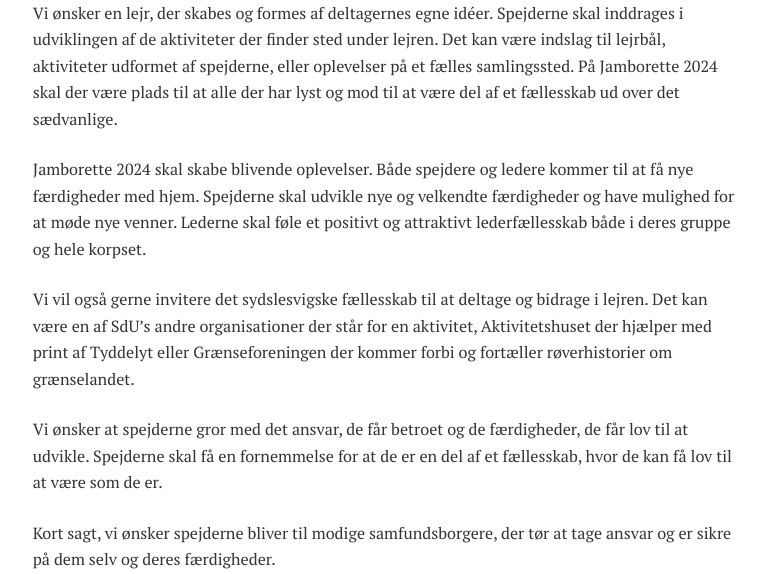
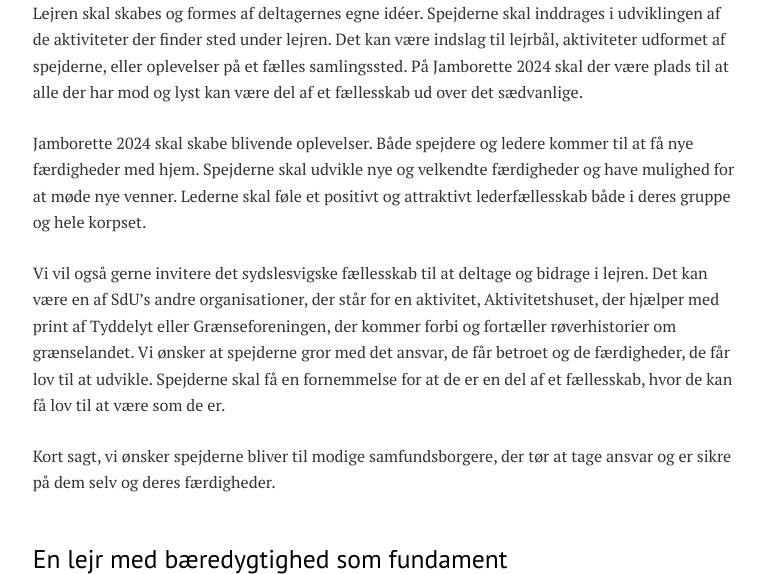
Before and after one commit to TorSalve/jamborette-hjemmeside, a Jekyll site: the page built from pages/vision.md, in a window 1280 px wide and 900 px high, scrolled down 332 px, cut to the strip 258-832 px from the top of the window. Shown: the whole strip, without its empty margins (255-1020 px from the left). Built offline with Jekyll 4.4.1, drawn with Linux system fonts in a browser that asks for light colours; some of the changed text lies outside the part shown.

Commit message:
small updates

```diff
--- a/pages/vision.md
+++ b/pages/vision.md
@@ -10,15 +10,15 @@
 ![En flok spejdere der sidder til et åbningslejrbål]({{site.baseurl}}/assets/images/Pages/lejrbål.jpeg)
 <span class="image-caption">Foto: Kira Kutscher</span>
 
-Vi ønsker en lejr, der skabes og formes af deltagernes egne idéer. Spejderne skal inddrages i udviklingen af de aktiviteter der finder sted under lejren. Det kan være indslag til lejrbål, aktiviteter udformet af spejderne, eller oplevelser på et fælles samlingssted. På Jamborette 2024 skal der være plads til at alle der har lyst og mod til at være del af et fællesskab ud over det sædvanlige.
+Lejren skal skabes og formes af deltagernes egne idéer. Spejderne skal inddrages i udviklingen af de aktiviteter der finder sted under lejren. Det kan være indslag til lejrbål, aktiviteter udformet af spejderne, eller oplevelser på et fælles samlingssted. På Jamborette 2024 skal der være plads til at alle der har mod og lyst kan være del af et fællesskab ud over det sædvanlige.
 
 Jamborette 2024 skal skabe blivende oplevelser. Både spejdere og ledere kommer til at få nye færdigheder med hjem. Spejderne skal udvikle nye og velkendte færdigheder og have mulighed for at møde nye venner. Lederne skal føle et positivt og attraktivt lederfællesskab både i deres gruppe og hele korpset.
 
-Vi vil også gerne invitere det sydslesvigske fællesskab til at deltage og bidrage i lejren. Det kan være en af SdU’s andre organisationer der står for en aktivitet, Aktivitetshuset der hjælper med print af Tyddelyt eller Grænseforeningen der kommer forbi og fortæller røverhistorier om grænselandet.
-
+Vi vil også gerne invitere det sydslesvigske fællesskab til at deltage og bidrage i lejren. Det kan være en af SdU’s andre organisationer, der står for en aktivitet, Aktivitetshuset, der hjælper med print af Tyddelyt eller Grænseforeningen, der kommer forbi og fortæller røverhistorier om grænselandet.
 Vi ønsker at spejderne gror med det ansvar, de får betroet og de færdigheder, de får lov til at udvikle. Spejderne skal få en fornemmelse for at de er en del af et fællesskab, hvor de kan få lov til at være som de er.
 
 Kort sagt, vi ønsker spejderne bliver til modige samfundsborgere, der tør at tage ansvar og er sikre på dem selv og deres færdigheder.
+
 
 # En lejr med bæredygtighed som fundament
 ![Et par spejdere i gang med at lave mad]({{site.baseurl}}/assets/images/Pages/bæredygtighed.jpeg)
@@ -31,15 +31,17 @@
 Vi vil efterlade Tydal og vores omverden bedre end vi fandt dem.
 
 
+
 # En lejr i friluftslivet
 ![En spejderpatrulje på hejk]({{site.baseurl}}/assets/images/Pages/hejk.jpeg)
 <span class="image-caption">Foto: Tim Rediger</span>
 
-Jamborette 2024 er en hyldest til friluftsliv. Vi ønsker at skabe rammer for at spejderne kan komme ud og opleve naturen. Enhver spejder skal være med; med til at finde vej, med til oplevelser, og med til at løse udfordringer.
+Jamborette 2024 er en hyldest til friluftsliv. Lejren skal skabe rammer for at spejderne kan komme ud og opleve naturen. Enhver spejder skal være med; med til at finde vej, med til oplevelser, og med til at løse udfordringer.
 
 Lejren skal byde mulighed for spejdernes udfoldelse i naturen. Træer skal der klatres i. Treener skal der sejles på. Bakker skal bestiges. Og spejderne kan det hele.
 
 En stor del af de blivende oplevelser skal skabes i harmoni med naturen.  Spejderne skal ud i naturen, om det er for at tage på vesterhavshike, for at sove under åben himmel eller for at spise brændt mad til primitiv madkonkurrence.
 
-Vi ønsker at skabe rum for refleksion in naturen. Der skal være plads til at spejderne kan udforske Tydals natur uden tvang. Vi vil skabe åndehuller på lejren, hvor spejderne kan være sig selv og opdage naturen gennem leg. Dette kan skabes ved at udnytte skovlysninger og hængekøje-workshop til at sætte de store tanker i gang eller ved at udarbejde små, selvstændige lege der fører børn og unge ud på eventyr i naturen.
+Der skal skabes rum for refleksion in naturen. Der skal være plads til at spejderne kan udforske Tydals natur uden tvang. Vi vil skabe åndehuller på lejren, hvor spejderne kan være sig selv og opdage naturen gennem leg. Dette kan skabes ved at udnytte skovlysninger og hængekøje-workshops til at sætte de store tanker i gang eller ved at udarbejde små, selvstændige lege der fører børn og unge ud på eventyr i naturen.
+
 Spejderne skal ud og lære at omgås naturen.
```
Also changed, not shown: _posts/2022-12-13-bliv-tovholder.md (+1 -1 lines).
